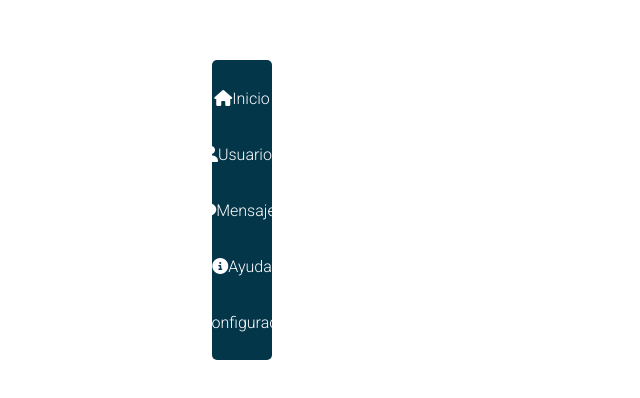
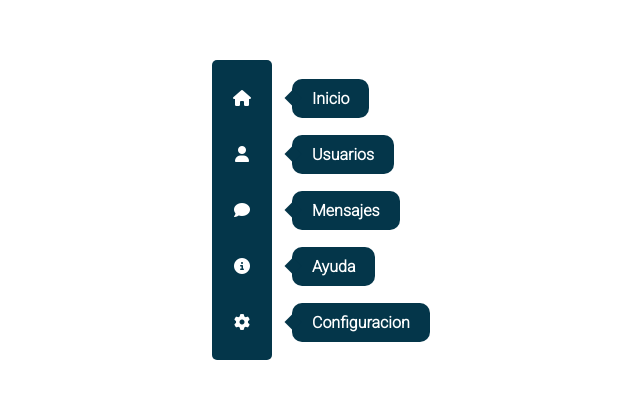
Before and after one commit to LuisArielRetanaHernadez/menu_toolpit, a plain HTML site: page index.html in a window 1280 px wide. Shown: the part 190-588 px from the top of the page, without its empty margins (398-1038 px from the left). Drawn offline with Linux system fonts and the light colour scheme.

Commit message:
creando el efecto de tooltip

```diff
--- a/style.css
+++ b/style.css
@@ -49,3 +49,24 @@ nav a:hover {
   background-color: #F5F7F8;
   color: #04364A;
 }
+
+.title {
+  position: absolute;
+  left: 70px;
+  font-weight: 600;
+  color: #FFF;
+  padding: 10px 20px;
+  border-radius: 10px;
+  background-color: #04364A;
+}
+
+.title::before {
+  content: '';
+  width: 12px;
+  height: 12px;
+  background-color: #04364A;
+  position: absolute;
+  left: -5px;
+  top: 35%;
+  transform: rotate(-45deg);
+}
```
